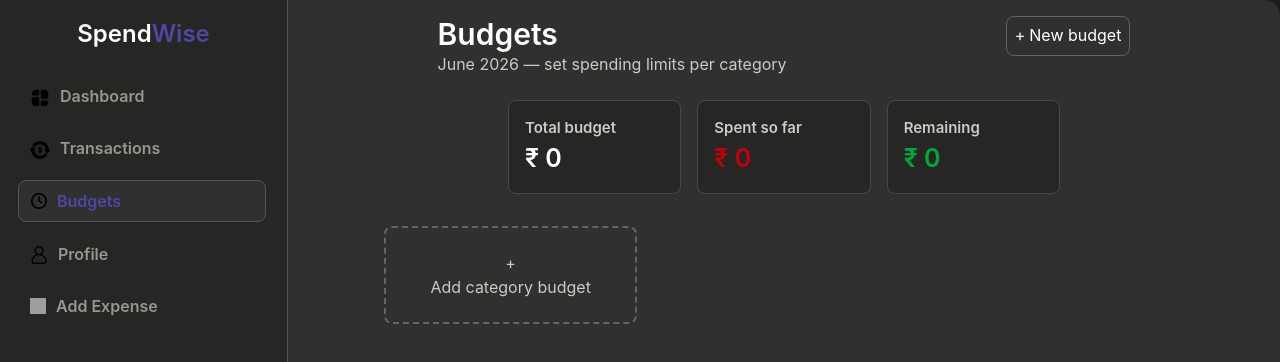
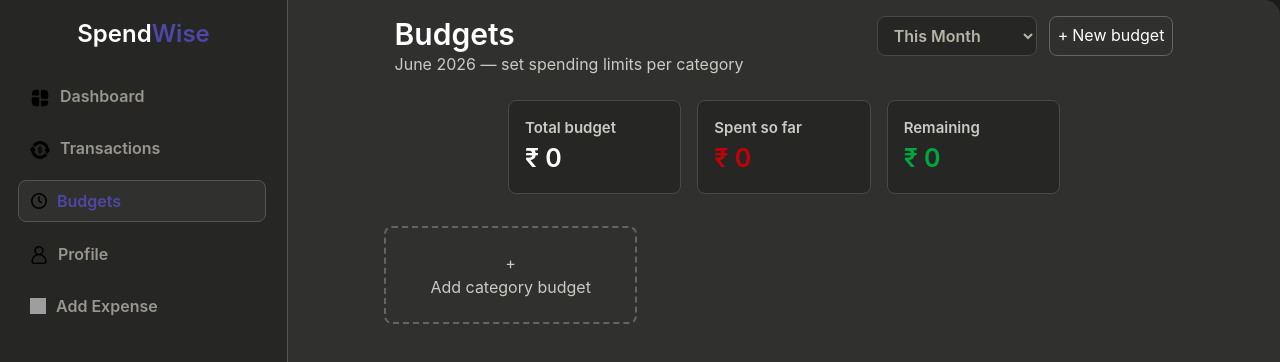
Before and after one commit to AaryanSingh31/Expense-tracker, a React (Vite) app: page /budgets in a window 1280 px wide. Shown: the top 362 px of the page. Built offline with nearby package versions, Linux system fonts and the light colour scheme; grey boxes are pictures that could not be loaded.

Commit message:
Added month wise filtering in Budgets section.

```diff
--- a/src/components/Budgets/Budgets.jsx
+++ b/src/components/Budgets/Budgets.jsx
@@ -11,13 +11,55 @@ function Budgets() {
   const [showModal, setShowModal] = useState(false)
   const [showInput, setShowInput] = useState(false)
 
+  const [months, setMonths] = useState("This Month");
+
   const currentMonth = new Date().toLocaleString("en-US", {
     month: "long",
   });
 
   const currentYear = new Date().getFullYear();
 
-  const totalSpent = expenses.reduce(
+  const currentDate = new Date();
+
+  const filteredExpenses = expenses.filter((expense) => {
+    const [day, month, year] = expense.date.split("-");
+
+    const expenseDate = new Date(
+      Number(year),
+      Number(month) - 1,
+      Number(day)
+    );
+
+    if (months === "This Month") {
+      return (
+        expenseDate.getMonth() === currentDate.getMonth() &&
+        expenseDate.getFullYear() === currentDate.getFullYear()
+      );
+    }
+
+    if (months === "Last Month") {
+      const lastMonth = new Date(
+        currentDate.getFullYear(),
+        currentDate.getMonth() - 1,
+        1
+      );
+
+      return (
+        expenseDate.getMonth() === lastMonth.getMonth() &&
+        expenseDate.getFullYear() === lastMonth.getFullYear()
+      );
+    }
+
+    if (months === "This year") {
+      return (
+        expenseDate.getFullYear() === currentDate.getFullYear()
+      );
+    }
+
+    return true;
+  });
+
+  const totalSpent = filteredExpenses.reduce(
     (sum, expense) => sum + Number(expense.amount),
     0
   );
@@ -32,6 +74,17 @@ function Budgets() {
           <div className="text-[#cbcac4]">{currentMonth} {currentYear} — set spending limits per category</div>
         </div>
 
+        <div className="flex gap-3">
+          <select
+            className="w-full sm:w-40 bg-[#262624] border-[1.5px] border-[#494945] h-10 px-3 cursor-pointer rounded-lg focus:outline-none focus:border-blue-600 focus:shadow-[0_0_6px_#3b82f6] font-semibold text-[#b7b5a7]"
+          value={months}
+          onChange={(e) => setMonths(e.target.value)}
+          >
+            <option>This Month</option>
+            <option>Last Month</option>
+            <option>This year</option>
+          </select>
+
           <button
             className='flex gap-1 border-[1.5px] pt-1.5 px-2 h-10 rounded-lg text-white border-[#65645f] hover:bg-[#212020] duration-300 cursor-pointer'
             onClick={() => setShowInput(true)}
@@ -42,6 +95,7 @@ function Budgets() {
           {showInput && (
             <AddBudget onClose={() => setShowInput(false)} />
           )}
+        </div>
       </div>
 
       <div className="grid grid-cols-1 md:grid-cols-3 md:mx-45 gap-4 mt-6">
@@ -62,7 +116,7 @@ function Budgets() {
       </div>
 
       <div className="mt-8 px-2 sm:px-4 md:px-6">
-        <CategoryBudget />
+        <CategoryBudget expenses={filteredExpenses} />
       </div>
     </div>
   )
--- a/src/components/Budgets/CategoryBudget.jsx
+++ b/src/components/Budgets/CategoryBudget.jsx
@@ -5,11 +5,10 @@ import AddCategoryBudget from './AddCategoryBudget';
 import { useCatBudget } from "../../context/CatBudContext";
 
 
-function CategoryBudget({ category }) {
+function CategoryBudget({ expenses }) {
 
   const { catBudgets, deleteCategoryBudget } = useCatBudget();
   const [showModal, setShowModal] = useState(false)
-  const { expenses } = useExpense();
 
   return (
     <div className="grid grid-cols-1 sm:grid-cols-2 lg:grid-cols-3 gap-5 md:px-8">
```
Lines whose indentation alone changed are shown as unchanged.
